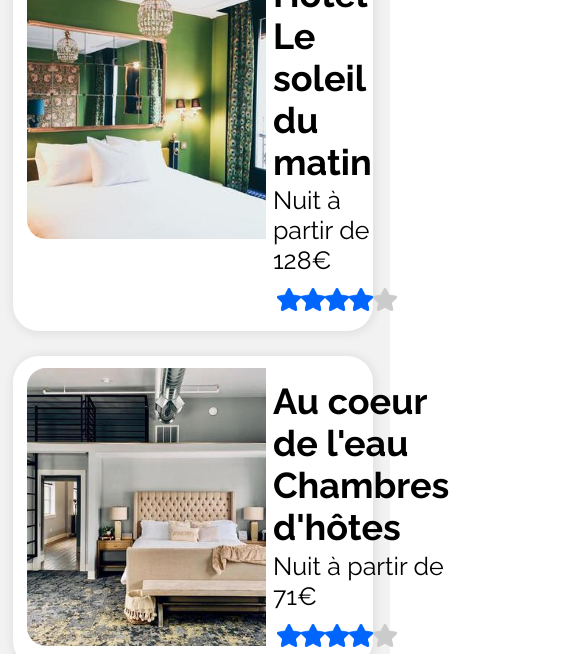
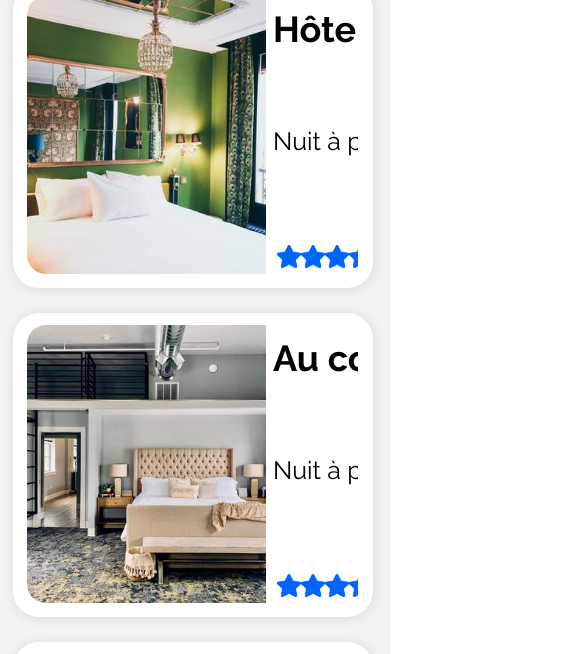
Before and after one commit to WillemJou/Projet-2, a plain HTML site: page P2_jouret_willem/index.html in a window 390 px wide. Shown: the part 1346-2000 px from the top of the page, 585 px wide, since content can reach past the window. Drawn offline with Linux system fonts and the light colour scheme.

Commit message:
this is the end ?

```diff
--- a/P2_jouret_willem/css/style.css
+++ b/P2_jouret_willem/css/style.css
@@ -570,6 +570,7 @@ footer{
         }
 
         .legende_3{
+            text-overflow: ellipsis;
             font-size: 36px;
     font-weight: 700;
         }
@@ -703,7 +704,7 @@ footer{
     }
 
     .barre{
-        width: 384px;
+        width: 60%;
     padding: 19px;
     font-size: 29px;
     }
@@ -723,6 +724,7 @@ footer{
     }
 
     .plus{
+        flex-wrap: wrap;
         justify-content: space-between;
         padding-left: 4%;
     }
@@ -754,6 +756,9 @@ footer{
     }
 
     .legende_2{
+        text-overflow: ellipsis;
+        overflow: hidden;
+        white-space: nowrap;
         font-size: 25px;
         margin-top: 1.7%;
     }
@@ -779,6 +784,9 @@ footer{
     }
 
     .flex_column{
+        overflow: hidden;
+        white-space: nowrap;
+        text-overflow: ellipsis;
         margin: 3.5% 3% 3% 2%;
     }
     .flex_column_1{
```
